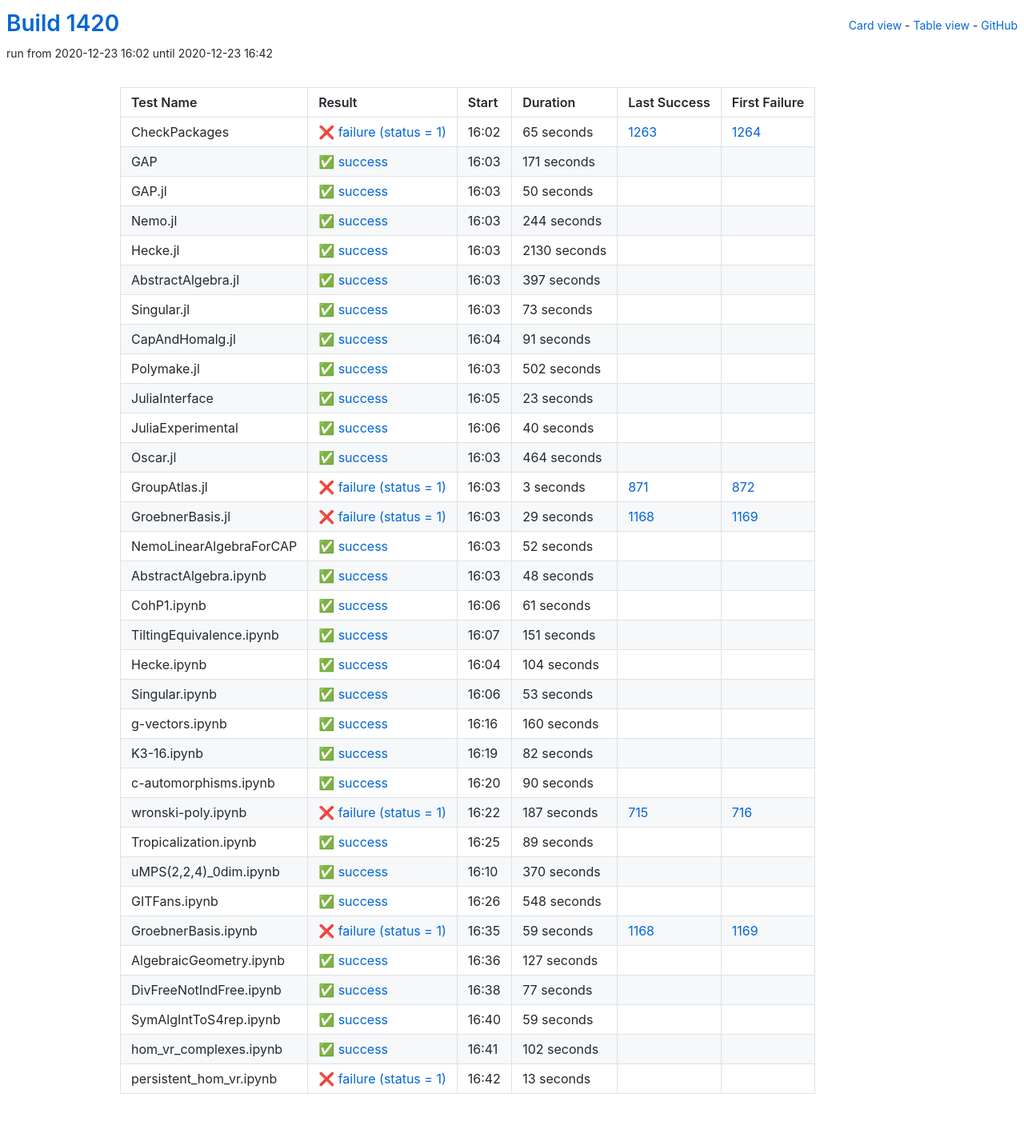
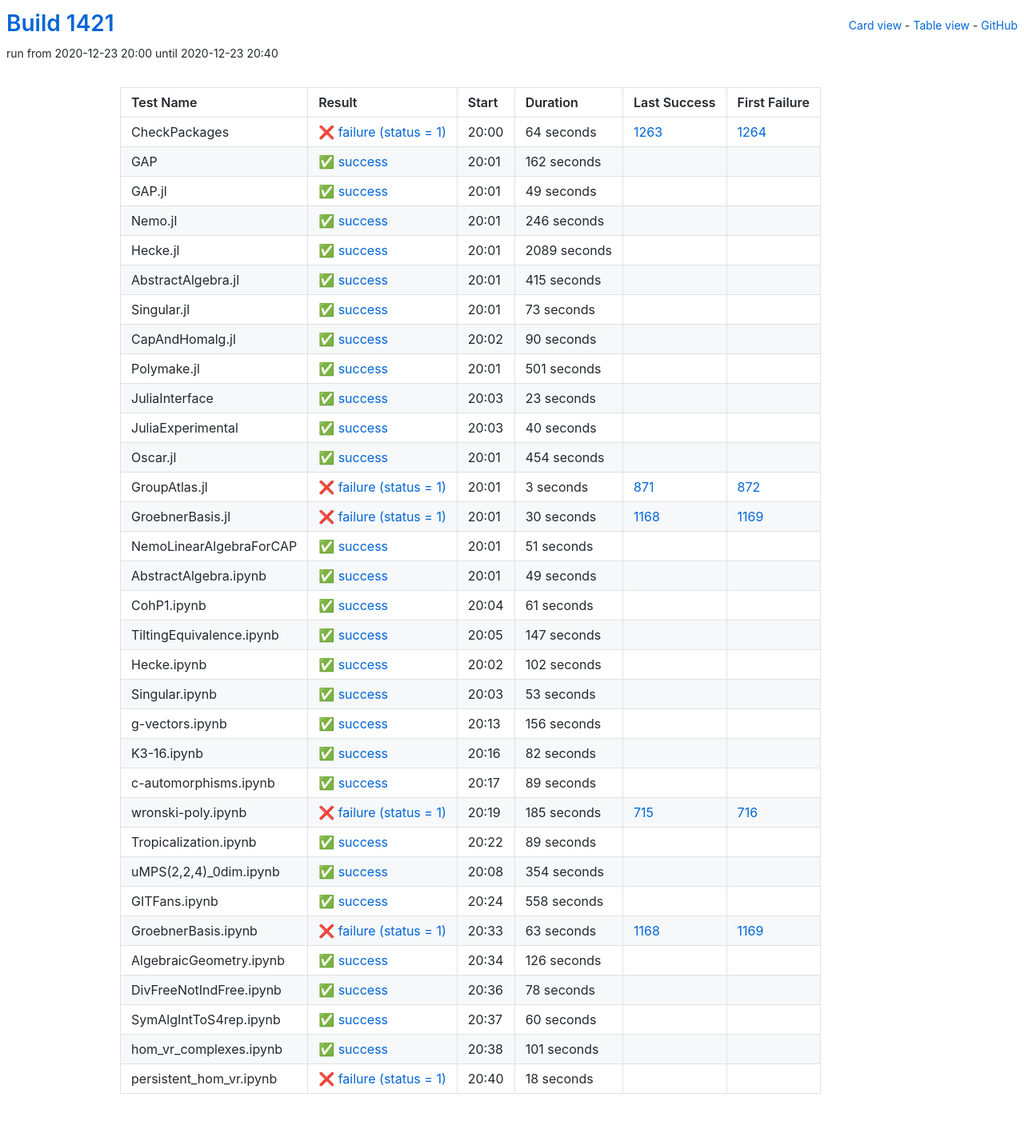
Before and after one commit to oscar-system/oscar-ci-status-stable, a Jekyll site: the page built from table.html, in a window 1280 px wide. Shown: the whole page at 80% size. Built offline with Jekyll 4.4.1, drawn with Linux system fonts in a browser that asks for light colours.

Commit message:
Build #1421

```diff
--- a/_data/ci.yml
+++ b/_data/ci.yml
@@ -1,6 +1,6 @@
 ---
-build: 1420
-build_url: https://oscarci.mathematik.uni-kl.de/job/oscar-stable/1420/
+build: 1421
+build_url: https://oscarci.mathematik.uni-kl.de/job/oscar-stable/1421/
 job: oscar-stable
 organization: oscar-system
 repo: oscar-ci-status-stable
@@ -8,80 +8,80 @@ repourl: https://github.com/oscar-system/oscar-ci-status-stable
 tests:
 - name: CheckPackages
   id: checkpackages
-  log: https://oscarci.mathematik.uni-kl.de/job/oscar-stable/1420/artifact/logs/build-1420/CheckPackages.log
-  start: 2020-12-23 16:02
+  log: https://oscarci.mathematik.uni-kl.de/job/oscar-stable/1421/artifact/logs/build-1421/CheckPackages.log
+  start: 2020-12-23 20:00
   success: false
   exitcode: 1
   status: failure
-  duration: 65
+  duration: 64
   last_success: 1263
   last_success_url: https://oscarci.mathematik.uni-kl.de/job/oscar-stable/1263/
   first_failure: 1264
   first_failure_url: https://oscarci.mathematik.uni-kl.de/job/oscar-stable/1264/
 - name: GAP
   id: gap
-  log: https://oscarci.mathematik.uni-kl.de/job/oscar-stable/1420/artifact/logs/build-1420/GAP.log
-  start: 2020-12-23 16:03
+  log: https://oscarci.mathematik.uni-kl.de/job/oscar-stable/1421/artifact/logs/build-1421/GAP.log
+  start: 2020-12-23 20:01
   success: true
   exitcode: 0
   status: success
-  duration: 171
+  duration: 162
   last_success: false
   last_success_url:
   first_failure: false
   first_failure_url:
 - name: GAP.jl
   id: gap-jl
-  log: https://oscarci.mathematik.uni-kl.de/job/oscar-stable/1420/artifact/logs/build-1420/GAP.jl.log
-  start: 2020-12-23 16:03
+  log: https://oscarci.mathematik.uni-kl.de/job/oscar-stable/1421/artifact/logs/build-1421/GAP.jl.log
+  start: 2020-12-23 20:01
   success: true
   exitcode: 0
   status: success
-  duration: 50
+  duration: 49
   last_success: false
   last_success_url:
   first_failure: false
   first_failure_url:
 - name: Nemo.jl
   id: nemo-jl
-  log: https://oscarci.mathematik.uni-kl.de/job/oscar-stable/1420/artifact/logs/build-1420/Nemo.jl.log
-  start: 2020-12-23 16:03
+  log: https://oscarci.mathematik.uni-kl.de/job/oscar-stable/1421/artifact/logs/build-1421/Nemo.jl.log
+  start: 2020-12-23 20:01
   success: true
   exitcode: 0
   status: success
-  duration: 244
+  duration: 246
   last_success: false
   last_success_url:
   first_failure: false
   first_failure_url:
 - name: Hecke.jl
   id: hecke-jl
-  log: https://oscarci.mathematik.uni-kl.de/job/oscar-stable/1420/artifact/logs/build-1420/Hecke.jl.log
-  start: 2020-12-23 16:03
+  log: https://oscarci.mathematik.uni-kl.de/job/oscar-stable/1421/artifact/logs/build-1421/Hecke.jl.log
+  start: 2020-12-23 20:01
   success: true
   exitcode: 0
   status: success
-  duration: 2130
+  duration: 2089
   last_success: false
   last_success_url:
   first_failure: false
   first_failure_url:
 - name: AbstractAlgebra.jl
   id: abstractalgebra-jl
-  log: https://oscarci.mathematik.uni-kl.de/job/oscar-stable/1420/artifact/logs/build-1420/AbstractAlgebra.jl.log
-  start: 2020-12-23 16:03
+  log: https://oscarci.mathematik.uni-kl.de/job/oscar-stable/1421/artifact/logs/build-1421/AbstractAlgebra.jl.log
+  start: 2020-12-23 20:01
   success: true
   exitcode: 0
   status: success
-  duration: 397
+  duration: 415
   last_success: false
   last_success_url:
   first_failure: false
   first_failure_url:
 - name: Singular.jl
   id: singular-jl
-  log: https://oscarci.mathematik.uni-kl.de/job/oscar-stable/1420/artifact/logs/build-1420/Singular.jl.log
-  start: 2020-12-23 16:03
+  log: https://oscarci.mathematik.uni-kl.de/job/oscar-stable/1421/artifact/logs/build-1421/Singular.jl.log
+  start: 2020-12-23 20:01
   success: true
   exitcode: 0
   status: success
@@ -92,32 +92,32 @@ tests:
   first_failure_url:
 - name: CapAndHomalg.jl
   id: capandhomalg-jl
-  log: https://oscarci.mathematik.uni-kl.de/job/oscar-stable/1420/artifact/logs/build-1420/CapAndHomalg.jl.log
-  start: 2020-12-23 16:04
+  log: https://oscarci.mathematik.uni-kl.de/job/oscar-stable/1421/artifact/logs/build-1421/CapAndHomalg.jl.log
+  start: 2020-12-23 20:02
   success: true
   exitcode: 0
   status: success
-  duration: 91
+  duration: 90
   last_success: false
   last_success_url:
   first_failure: false
   first_failure_url:
 - name: Polymake.jl
   id: polymake-jl
-  log: https://oscarci.mathematik.uni-kl.de/job/oscar-stable/1420/artifact/logs/build-1420/Polymake.jl.log
-  start: 2020-12-23 16:03
+  log: https://oscarci.mathematik.uni-kl.de/job/oscar-stable/1421/artifact/logs/build-1421/Polymake.jl.log
+  start: 2020-12-23 20:01
   success: true
   exitcode: 0
   status: success
-  duration: 502
+  duration: 501
   last_success: false
   last_success_url:
   first_failure: false
   first_failure_url:
 - name: JuliaInterface
   id: juliainterface
-  log: https://oscarci.mathematik.uni-kl.de/job/oscar-stable/1420/artifact/logs/build-1420/JuliaInterface.log
-  start: 2020-12-23 16:05
+  log: https://oscarci.mathematik.uni-kl.de/job/oscar-stable/1421/artifact/logs/build-1421/JuliaInterface.log
+  start: 2020-12-23 20:03
   success: true
   exitcode: 0
   status: success
@@ -128,8 +128,8 @@ tests:
   first_failure_url:
 - name: JuliaExperimental
   id: juliaexperimental
-  log: https://oscarci.mathematik.uni-kl.de/job/oscar-stable/1420/artifact/logs/build-1420/JuliaExperimental.log
-  start: 2020-12-23 16:06
+  log: https://oscarci.mathematik.uni-kl.de/job/oscar-stable/1421/artifact/logs/build-1421/JuliaExperimental.log
+  start: 2020-12-23 20:03
   success: true
   exitcode: 0
   status: success
@@ -140,20 +140,20 @@ tests:
   first_failure_url:
 - name: Oscar.jl
   id: oscar-jl
-  log: https://oscarci.mathematik.uni-kl.de/job/oscar-stable/1420/artifact/logs/build-1420/Oscar.jl.log
-  start: 2020-12-23 16:03
+  log: https://oscarci.mathematik.uni-kl.de/job/oscar-stable/1421/artifact/logs/build-1421/Oscar.jl.log
+  start: 2020-12-23 20:01
   success: true
   exitcode: 0
   status: success
-  duration: 464
+  duration: 454
   last_success: false
   last_success_url:
   first_failure: false
   first_failure_url:
 - name: GroupAtlas.jl
   id: groupatlas-jl
-  log: https://oscarci.mathematik.uni-kl.de/job/oscar-stable/1420/artifact/logs/build-1420/GroupAtlas.jl.log
-  start: 2020-12-23 16:03
+  log: https://oscarci.mathematik.uni-kl.de/job/oscar-stable/1421/artifact/logs/build-1421/GroupAtlas.jl.log
+  start: 2020-12-23 20:01
   success: false
   exitcode: 1
   status: failure
@@ -164,44 +164,44 @@ tests:
   first_failure_url: https://oscarci.mathematik.uni-kl.de/job/oscar-stable/872/
 - name: GroebnerBasis.jl
   id: groebnerbasis-jl
-  log: https://oscarci.mathematik.uni-kl.de/job/oscar-stable/1420/artifact/logs/build-1420/GroebnerBasis.jl.log
-  start: 2020-12-23 16:03
+  log: https://oscarci.mathematik.uni-kl.de/job/oscar-stable/1421/artifact/logs/build-1421/GroebnerBasis.jl.log
+  start: 2020-12-23 20:01
   success: false
   exitcode: 1
   status: failure
-  duration: 29
+  duration: 30
   last_success: 1168
   last_success_url: https://oscarci.mathematik.uni-kl.de/job/oscar-stable/1168/
   first_failure: 1169
   first_failure_url: https://oscarci.mathematik.uni-kl.de/job/oscar-stable/1169/
 - name: NemoLinearAlgebraForCAP
   id: nemolinearalgebraforcap
-  log: https://oscarci.mathematik.uni-kl.de/job/oscar-stable/1420/artifact/logs/build-1420/NemoLinearAlgebraForCAP.log
-  start: 2020-12-23 16:03
+  log: https://oscarci.mathematik.uni-kl.de/job/oscar-stable/1421/artifact/logs/build-1421/NemoLinearAlgebraForCAP.log
+  start: 2020-12-23 20:01
   success: true
   exitcode: 0
   status: success
-  duration: 52
+  duration: 51
   last_success: false
   last_success_url:
   first_failure: false
   first_failure_url:
 - name: AbstractAlgebra.ipynb
   id: abstractalgebra-ipynb
-  log: https://oscarci.mathematik.uni-kl.de/job/oscar-stable/1420/artifact/logs/build-1420/AbstractAlgebra.ipynb.log
-  start: 2020-12-23 16:03
+  log: https://oscarci.mathematik.uni-kl.de/job/oscar-stable/1421/artifact/logs/build-1421/AbstractAlgebra.ipynb.log
+  start: 2020-12-23 20:01
   success: true
   exitcode: 0
   status: success
-  duration: 48
+  duration: 49
   last_success: false
   last_success_url:
   first_failure: false
   first_failure_url:
 - name: CohP1.ipynb
   id: cohp1-ipynb
-  log: https://oscarci.mathematik.uni-kl.de/job/oscar-stable/1420/artifact/logs/build-1420/CohP1.ipynb.log
-  start: 2020-12-23 16:06
+  log: https://oscarci.mathematik.uni-kl.de/job/oscar-stable/1421/artifact/logs/build-1421/CohP1.ipynb.log
+  start: 2020-12-23 20:04
   success: true
   exitcode: 0
   status: success
@@ -212,32 +212,32 @@ tests:
   first_failure_url:
 - name: TiltingEquivalence.ipynb
   id: tiltingequivalence-ipynb
-  log: https://oscarci.mathematik.uni-kl.de/job/oscar-stable/1420/artifact/logs/build-1420/TiltingEquivalence.ipynb.log
-  start: 2020-12-23 16:07
+  log: https://oscarci.mathematik.uni-kl.de/job/oscar-stable/1421/artifact/logs/build-1421/TiltingEquivalence.ipynb.log
+  start: 2020-12-23 20:05
   success: true
   exitcode: 0
   status: success
-  duration: 151
+  duration: 147
   last_success: false
   last_success_url:
   first_failure: false
   first_failure_url:
 - name: Hecke.ipynb
   id: hecke-ipynb
-  log: https://oscarci.mathematik.uni-kl.de/job/oscar-stable/1420/artifact/logs/build-1420/Hecke.ipynb.log
-  start: 2020-12-23 16:04
+  log: https://oscarci.mathematik.uni-kl.de/job/oscar-stable/1421/artifact/logs/build-1421/Hecke.ipynb.log
+  start: 2020-12-23 20:02
   success: true
   exitcode: 0
   status: success
-  duration: 104
+  duration: 102
   last_success: false
   last_success_url:
   first_failure: false
   first_failure_url:
 - name: Singular.ipynb
   id: singular-ipynb
-  log: https://oscarci.mathematik.uni-kl.de/job/oscar-stable/1420/artifact/logs/build-1420/Singular.ipynb.log
-  start: 2020-12-23 16:06
+  log: https://oscarci.mathematik.uni-kl.de/job/oscar-stable/1421/artifact/logs/build-1421/Singular.ipynb.log
+  start: 2020-12-23 20:03
   success: true
   exitcode: 0
   status: success
@@ -248,20 +248,20 @@ tests:
   first_failure_url:
 - name: g-vectors.ipynb
   id: g-vectors-ipynb
-  log: https://oscarci.mathematik.uni-kl.de/job/oscar-stable/1420/artifact/logs/build-1420/g-vectors.ipynb.log
-  start: 2020-12-23 16:16
+  log: https://oscarci.mathematik.uni-kl.de/job/oscar-stable/1421/artifact/logs/build-1421/g-vectors.ipynb.log
+  start: 2020-12-23 20:13
   success: true
   exitcode: 0
   status: success
-  duration: 160
+  duration: 156
   last_success: false
   last_success_url:
   first_failure: false
   first_failure_url:
 - name: K3-16.ipynb
   id: k3-16-ipynb
-  log: https://oscarci.mathematik.uni-kl.de/job/oscar-stable/1420/artifact/logs/build-1420/K3-16.ipynb.log
-  start: 2020-12-23 16:19
+  log: https://oscarci.mathematik.uni-kl.de/job/oscar-stable/1421/artifact/logs/build-1421/K3-16.ipynb.log
+  start: 2020-12-23 20:16
   success: true
   exitcode: 0
   status: success
@@ -272,32 +272,32 @@ tests:
   first_failure_url:
 - name: c-automorphisms.ipynb
   id: c-automorphisms-ipynb
-  log: https://oscarci.mathematik.uni-kl.de/job/oscar-stable/1420/artifact/logs/build-1420/c-automorphisms.ipynb.log
-  start: 2020-12-23 16:20
+  log: https://oscarci.mathematik.uni-kl.de/job/oscar-stable/1421/artifact/logs/build-1421/c-automorphisms.ipynb.log
+  start: 2020-12-23 20:17
   success: true
   exitcode: 0
   status: success
-  duration: 90
+  duration: 89
   last_success: false
   last_success_url:
   first_failure: false
   first_failure_url:
 - name: wronski-poly.ipynb
   id: wronski-poly-ipynb
-  log: https://oscarci.mathematik.uni-kl.de/job/oscar-stable/1420/artifact/logs/build-1420/wronski-poly.ipynb.log
-  start: 2020-12-23 16:22
+  log: https://oscarci.mathematik.uni-kl.de/job/oscar-stable/1421/artifact/logs/build-1421/wronski-poly.ipynb.log
+  start: 2020-12-23 20:19
   success: false
   exitcode: 1
   status: failure
-  duration: 187
+  duration: 185
   last_success: 715
   last_success_url: https://oscarci.mathematik.uni-kl.de/job/oscar-stable/715/
   first_failure: 716
   first_failure_url: https://oscarci.mathematik.uni-kl.de/job/oscar-stable/716/
 - name: Tropicalization.ipynb
   id: tropicalization-ipynb
-  log: https://oscarci.mathematik.uni-kl.de/job/oscar-stable/1420/artifact/logs/build-1420/Tropicalization.ipynb.log
-  start: 2020-12-23 16:25
+  log: https://oscarci.mathematik.uni-kl.de/job/oscar-stable/1421/artifact/logs/build-1421/Tropicalization.ipynb.log
+  start: 2020-12-23 20:22
   success: true
   exitcode: 0
   status: success
@@ -308,96 +308,96 @@ tests:
   first_failure_url:
 - name: uMPS(2,2,4)_0dim.ipynb
   id: umps-2-2-4-0dim-ipynb
-  log: https://oscarci.mathematik.uni-kl.de/job/oscar-stable/1420/artifact/logs/build-1420/uMPS-2-2-4-_0dim.ipynb.log
-  start: 2020-12-23 16:10
+  log: https://oscarci.mathematik.uni-kl.de/job/oscar-stable/1421/artifact/logs/build-1421/uMPS-2-2-4-_0dim.ipynb.log
+  start: 2020-12-23 20:08
   success: true
   exitcode: 0
   status: success
-  duration: 370
+  duration: 354
   last_success: false
   last_success_url:
   first_failure: false
   first_failure_url:
 - name: GITFans.ipynb
   id: gitfans-ipynb
-  log: https://oscarci.mathematik.uni-kl.de/job/oscar-stable/1420/artifact/logs/build-1420/GITFans.ipynb.log
-  start: 2020-12-23 16:26
+  log: https://oscarci.mathematik.uni-kl.de/job/oscar-stable/1421/artifact/logs/build-1421/GITFans.ipynb.log
+  start: 2020-12-23 20:24
   success: true
   exitcode: 0
   status: success
-  duration: 548
+  duration: 558
   last_success: false
   last_success_url:
   first_failure: false
   first_failure_url:
 - name: GroebnerBasis.ipynb
   id: groebnerbasis-ipynb
-  log: https://oscarci.mathematik.uni-kl.de/job/oscar-stable/1420/artifact/logs/build-1420/GroebnerBasis.ipynb.log
-  start: 2020-12-23 16:35
+  log: https://oscarci.mathematik.uni-kl.de/job/oscar-stable/1421/artifact/logs/build-1421/GroebnerBasis.ipynb.log
+  start: 2020-12-23 20:33
   success: false
   exitcode: 1
   status: failure
-  duration: 59
+  duration: 63
   last_success: 1168
   last_success_url: https://oscarci.mathematik.uni-kl.de/job/oscar-stable/1168/
   first_failure: 1169
   first_failure_url: https://oscarci.mathematik.uni-kl.de/job/oscar-stable/1169/
 - name: AlgebraicGeometry.ipynb
   id: algebraicgeometry-ipynb
-  log: https://oscarci.mathematik.uni-kl.de/job/oscar-stable/1420/artifact/logs/build-1420/AlgebraicGeometry.ipynb.log
-  start: 2020-12-23 16:36
+  log: https://oscarci.mathematik.uni-kl.de/job/oscar-stable/1421/artifact/logs/build-1421/AlgebraicGeometry.ipynb.log
+  start: 2020-12-23 20:34
   success: true
   exitcode: 0
   status: success
-  duration: 127
+  duration: 126
   last_success: false
   last_success_url:
   first_failure: false
   first_failure_url:
 - name: DivFreeNotIndFree.ipynb
   id: divfreenotindfree-ipynb
-  log: https://oscarci.mathematik.uni-kl.de/job/oscar-stable/1420/artifact/logs/build-1420/DivFreeNotIndFree.ipynb.log
-  start: 2020-12-23 16:38
+  log: https://oscarci.mathematik.uni-kl.de/job/oscar-stable/1421/artifact/logs/build-1421/DivFreeNotIndFree.ipynb.log
+  start: 2020-12-23 20:36
   success: true
   exitcode: 0
   status: success
-  duration: 77
+  duration: 78
   last_success: false
   last_success_url:
   first_failure: false
   first_failure_url:
 - name: SymAlgIntToS4rep.ipynb
   id: symalginttos4rep-ipynb
-  log: https://oscarci.mathematik.uni-kl.de/job/oscar-stable/1420/artifact/logs/build-1420/SymAlgIntToS4rep.ipynb.log
-  start: 2020-12-23 16:40
+  log: https://oscarci.mathematik.uni-kl.de/job/oscar-stable/1421/artifact/logs/build-1421/SymAlgIntToS4rep.ipynb.log
+  start: 2020-12-23 20:37
   success: true
   exitcode: 0
   status: success
-  duration: 59
+  duration: 60
   last_success: false
   last_success_url:
   first_failure: false
   first_failure_url:
 - name: hom_vr_complexes.ipynb
   id: hom-vr-complexes-ipynb
-  log: https://oscarci.mathematik.uni-kl.de/job/oscar-stable/1420/artifact/logs/build-1420/hom_vr_complexes.ipynb.log
-  start: 2020-12-23 16:41
+  log: https://oscarci.mathematik.uni-kl.de/job/oscar-stable/1421/artifact/logs/build-1421/hom_vr_complexes.ipynb.log
+  start: 2020-12-23 20:38
   success: true
   exitcode: 0
   status: success
-  duration: 102
+  duration: 101
   last_success: false
   last_success_url:
   first_failure: false
   first_failure_url:
 - name: persistent_hom_vr.ipynb
   id: persistent-hom-vr-ipynb
-  log: https://oscarci.mathematik.uni-kl.de/job/oscar-stable/1420/artifact/logs/build-1420/persistent_hom_vr.ipynb.log
-  start: 2020-12-23 16:42
+  log: https://oscarci.mathematik.uni-kl.de/job/oscar-stable/1421/artifact/logs/build-1421/persistent_hom_vr.ipynb.log
+  start: 2020-12-23 20:40
   success: false
   exitcode: 1
   status: failure
-  duration: 13
+  duration: 18
   last_success: false
   last_success_url:
   first_failure: false
```
Also changed, not shown: README.md.
